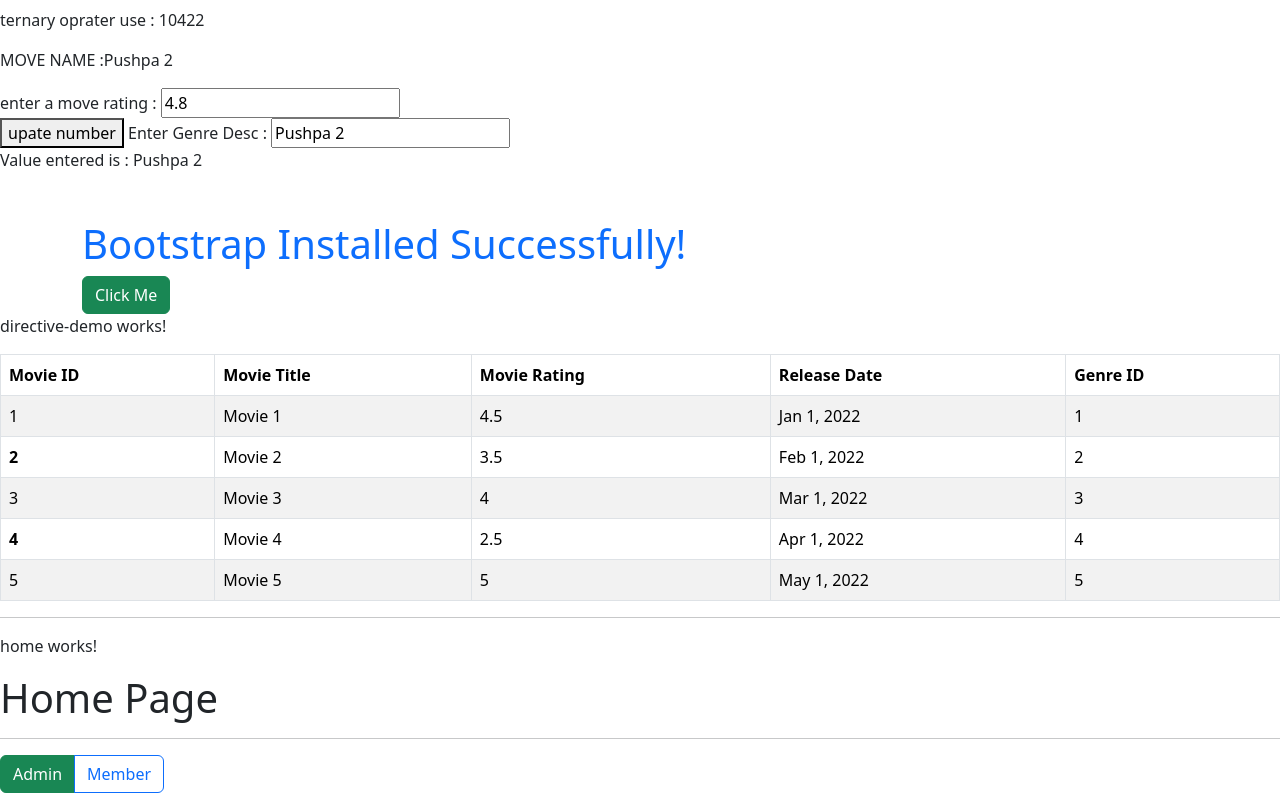
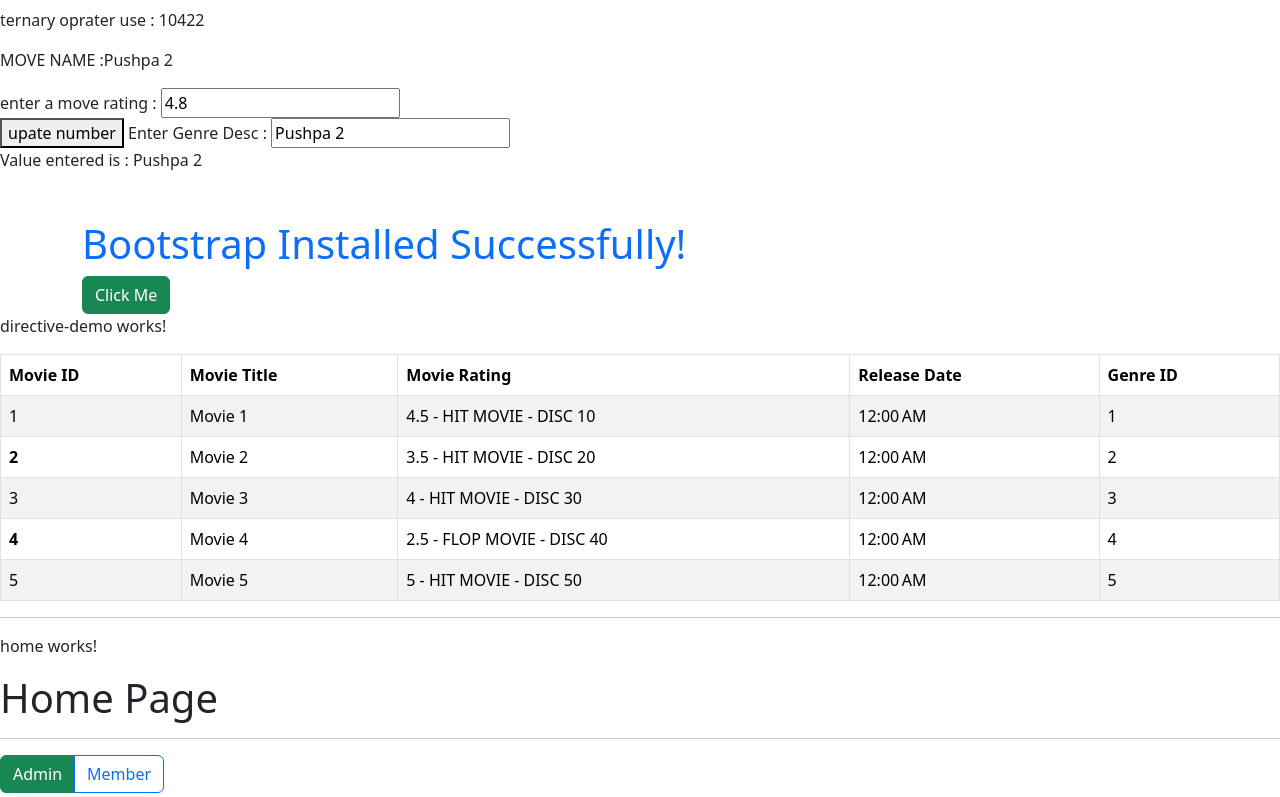
Before and after one commit to karanhirani00/tss-task-assignments, an Angular app in the folder demoProject/: page / in a window 1280 px wide. Shown: the part 482-1279 px from the top of the page. Built offline with nearby package versions, Linux system fonts and the light colour scheme.

Commit message:
add new project

```diff
--- a/demoProject/src/app/directive-demo/directive-demo.html
+++ b/demoProject/src/app/directive-demo/directive-demo.html
@@ -16,8 +16,8 @@
    <td [ngStyle]="{'font-weight': m.movieId % 2 == 0 ? 'bold' : 'normal'}">
                             {{ m.movieId }}</td>
                 <td>{{ m.movieTitle }}</td>
-                <td>{{ m.movieRating }}</td>
-                <td>{{ m.releaseDate | date }}</td>
+                <td>{{ m.movieRating |movieType : m.genreId }}</td>
+                <td>{{ m.releaseDate | date :'shortTime'}}</td>
                 <td>{{ m.genreId }}</td>
             </tr>
         }@empty
--- a/demoProject/src/app/directive-demo/directive-demo.ts
+++ b/demoProject/src/app/directive-demo/directive-demo.ts
@@ -1,10 +1,11 @@
 import { CommonModule } from '@angular/common';
 import { Component } from '@angular/core';
 import { Movie } from '../../modules/Movie';
+import { MovieTypePipe } from '../pipes/movie-type-pipe';
 
 @Component({
   selector: 'app-directive-demo',
-  imports: [CommonModule],
+  imports: [CommonModule , MovieTypePipe],
   templateUrl: './directive-demo.html',
   styleUrl: './directive-demo.css',
 })
--- /dev/null
+++ b/demoProject/src/app/pipes/movie-type-pipe.ts
@@ -0,0 +1,20 @@
+import { Pipe, PipeTransform } from '@angular/core';
+
+@Pipe({
+  name: 'movieType',
+})
+export class MovieTypePipe implements PipeTransform {
+   transform(value: number, ...args: any[]): string {
+
+    if (value > 3) {
+      return value + ' - HIT MOVIE - DISC ' + (args[0] * 10);
+    }
+    else if (value == 3) {
+      return value + ' - AVERAGE MOVIE - DISC ' + (args[0] * 10);
+    }
+    else {
+      return value + ' - FLOP MOVIE - DISC ' + (args[0] * 10);
+    }
+
+  }
+}
```
Also changed, not shown: 1 other file (tests, documents, lock files or other folders).
